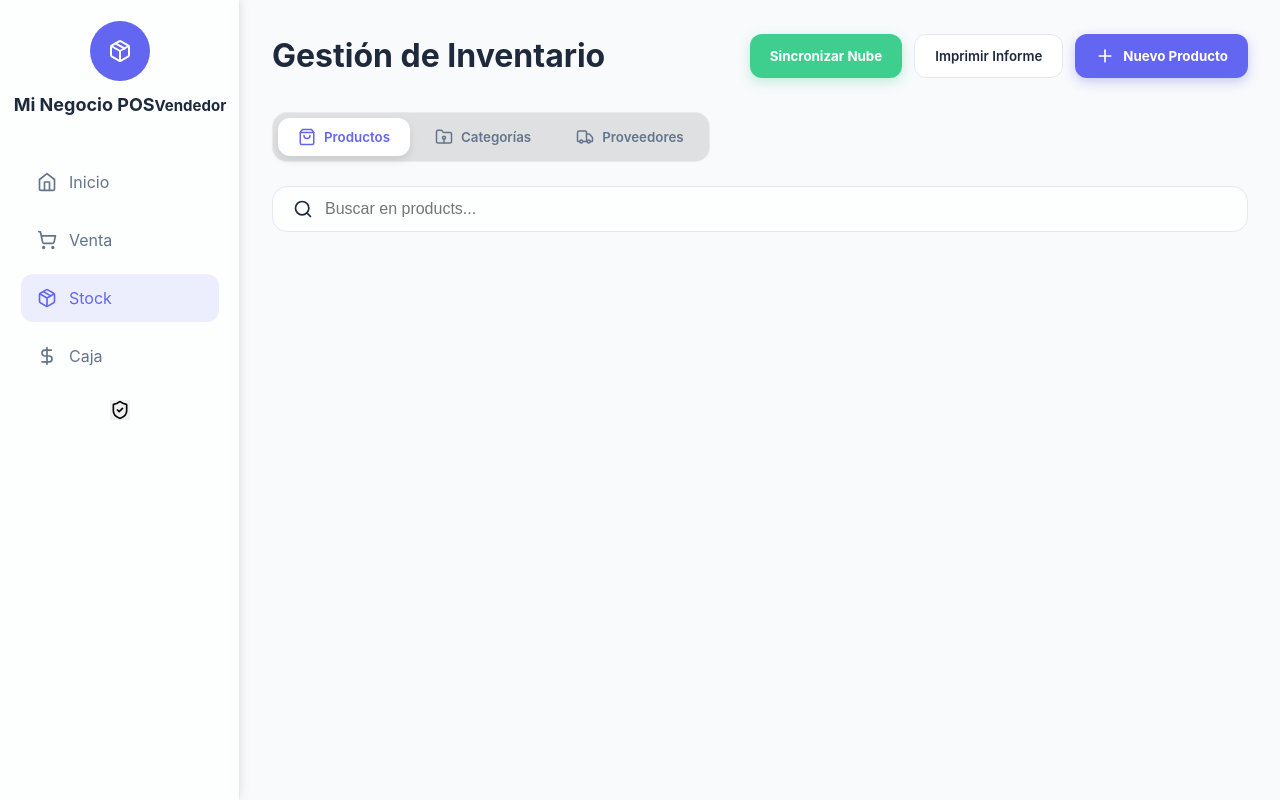
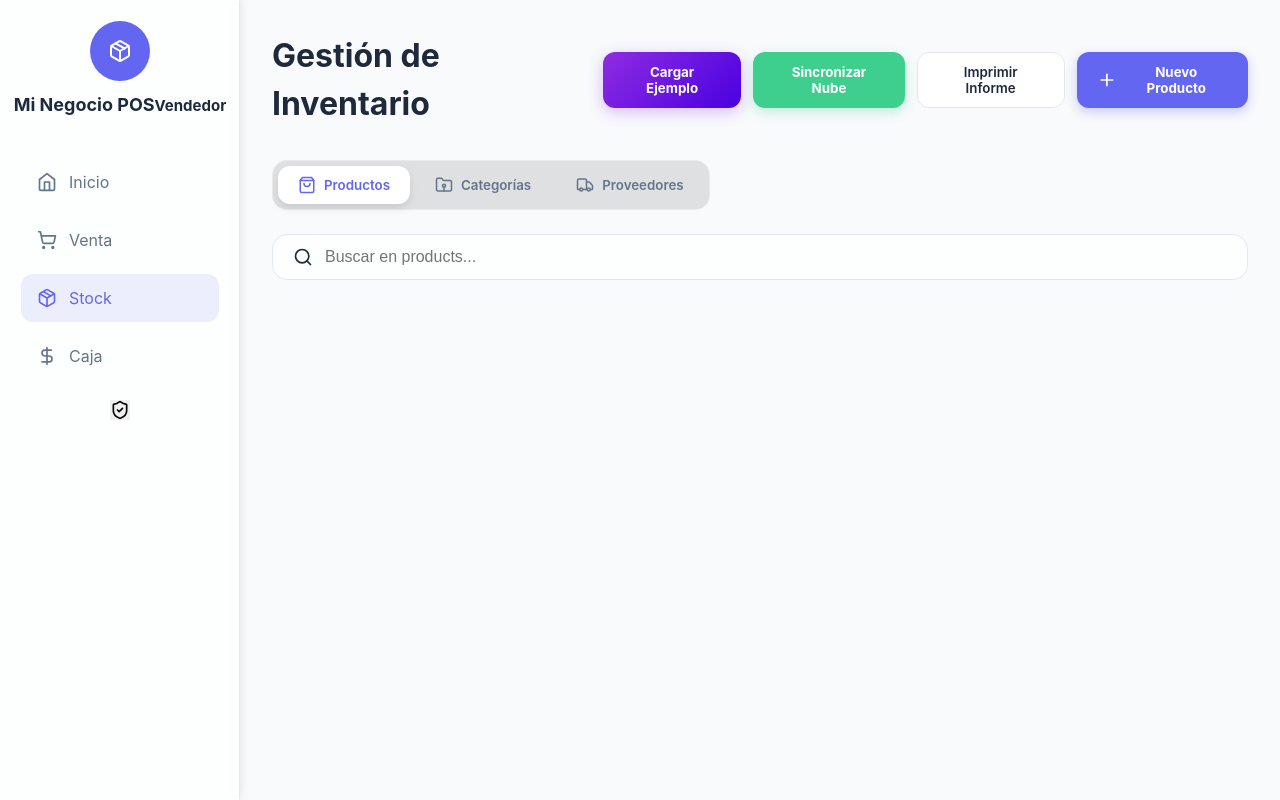
Before and after one commit to profeJuniorpy/pos-guarani, a React (Vite) app: page /inventory in a window 1280 px wide. Built offline with nearby package versions, Linux system fonts and the light colour scheme.

Commit message:
Feature: Add sample data seeding for Paraguayan market

```diff
--- a/src/pages/Inventory.jsx
+++ b/src/pages/Inventory.jsx
@@ -160,12 +160,70 @@ export const Inventory = () => {
     }
   };
 
+  const handleSeedData = async () => {
+    if (!confirm('¿Deseas cargar los datos de ejemplo del mercado paraguayo? Se añadirán nuevos productos, categorías y proveedores.')) return;
+
+    try {
+      // 1. Sembrar Categorías
+      const sampleCategories = [
+        { name: 'Almacén' },
+        { name: 'Frutas y Verduras' },
+        { name: 'Carnicería' },
+        { name: 'Bebidas' },
+        { name: 'Limpieza' }
+      ];
+
+      const catIds = [];
+      for (const cat of sampleCategories) {
+        const id = await db.categories.add(cat);
+        catIds.push({ id, ...cat });
+        await syncToCloud('categories', { id, ...cat });
+      }
+
+      // 2. Sembrar Proveedores
+      const sampleSuppliers = [
+        { name: 'Abasto Central', phone: '021 500 000' },
+        { name: 'Distribuidora del Este', phone: '0981 123 456' },
+        { name: 'Coca-Cola Paraguay', phone: '021 969 000' },
+        { name: 'Frigorífico Concepción', phone: '021 688 000' }
+      ];
+
+      for (const sup of sampleSuppliers) {
+        const id = await db.suppliers.add(sup);
+        await syncToCloud('suppliers', { id, ...sup });
+      }
+
+      // 3. Sembrar Productos
+      const productsToSeed = [
+        { name: 'Arroz Itapúa (1kg)', price: 6500, cost: 5000, stock: 24, min_stock: 5, category_id: catIds[0].id, unit: 'Unidad', barcode: '7840001001' },
+        { name: 'Fideo Federal (500g)', price: 4800, cost: 3500, stock: 30, min_stock: 10, category_id: catIds[0].id, unit: 'Unidad', barcode: '7840001002' },
+        { name: 'Tomate Santa Cruz (Kg)', price: 12000, cost: 8000, stock: 15, min_stock: 5, category_id: catIds[1].id, unit: 'Kg', barcode: 'V001' },
+        { name: 'Papa Negra (Kg)', price: 6500, cost: 4000, stock: 20, min_stock: 5, category_id: catIds[1].id, unit: 'Kg', barcode: 'V002' },
+        { name: 'Coca-Cola (2 Litros)', price: 13500, cost: 11000, stock: 12, min_stock: 6, category_id: catIds[3].id, unit: 'Unidad', barcode: '7750106001' },
+        { name: 'Detergente Activo (500ml)', price: 6800, cost: 4500, stock: 10, min_stock: 3, category_id: catIds[4].id, unit: 'Unidad', barcode: '7840001003' },
+        { name: 'Carnaza de Primera (Kg)', price: 48000, cost: 38000, stock: 8, min_stock: 2, category_id: catIds[2].id, unit: 'Kg', barcode: 'C001' }
+      ];
+
+      for (const prod of productsToSeed) {
+        const id = await db.products.add(prod);
+        await syncToCloud('products', { id, ...prod });
+      }
+
+      await loadData();
+      alert('✅ ¡Mercado cargado con éxito! Productos, Categorías y Proveedores listos.');
+    } catch (err) {
+      console.error('Error al sembrar datos:', err);
+      alert('❌ Error al cargar datos. Intenta de nuevo.');
+    }
+  };
+
   return (
     <div className="animate-fade inventory-page">
       <header className="page-header">
         <div className="header-title">
           <h1>Gestión de Inventario</h1>
           <div className="header-actions">
+            <button onClick={handleSeedData} className="seed-data-btn">Cargar Ejemplo</button>
             <button onClick={handleSyncAll} className="sync-cloud-btn">Sincronizar Nube</button>
             <button onClick={handlePrintList} className="secondary-btn">Imprimir Informe</button>
             <button onClick={() => setShowModal(activeTab === 'products' ? 'product' : activeTab === 'categories' ? 'category' : 'supplier')} className="add-btn">
@@ -365,6 +423,8 @@ export const Inventory = () => {
         .inventory-page { max-width: 1200px; margin: 0 auto; }
         .header-title { display: flex; justify-content: space-between; align-items: center; margin-bottom: 2rem; }
         .header-actions { display: flex; gap: 12px; }
+        .seed-data-btn { background: linear-gradient(135.22deg, #8E2DE2 0%, #4A00E0 100%); color: white; padding: 12px 20px; border-radius: 12px; font-weight: bold; border: none; cursor: pointer; box-shadow: 0 4px 15px rgba(142, 45, 226, 0.3); transition: 0.3s; }
+        .seed-data-btn:hover { transform: translateY(-2px); filter: brightness(1.1); box-shadow: 0 6px 20px rgba(142, 45, 226, 0.4); }
         .sync-cloud-btn { background: #3ecf8e; color: white; padding: 12px 20px; border-radius: 12px; font-weight: bold; border: none; cursor: pointer; display: flex; align-items: center; gap: 8px; box-shadow: 0 4px 12px rgba(62, 207, 142, 0.3); transition: 0.3s; }
         .sync-cloud-btn:hover { transform: translateY(-2px); filter: brightness(1.1); }
 
```
